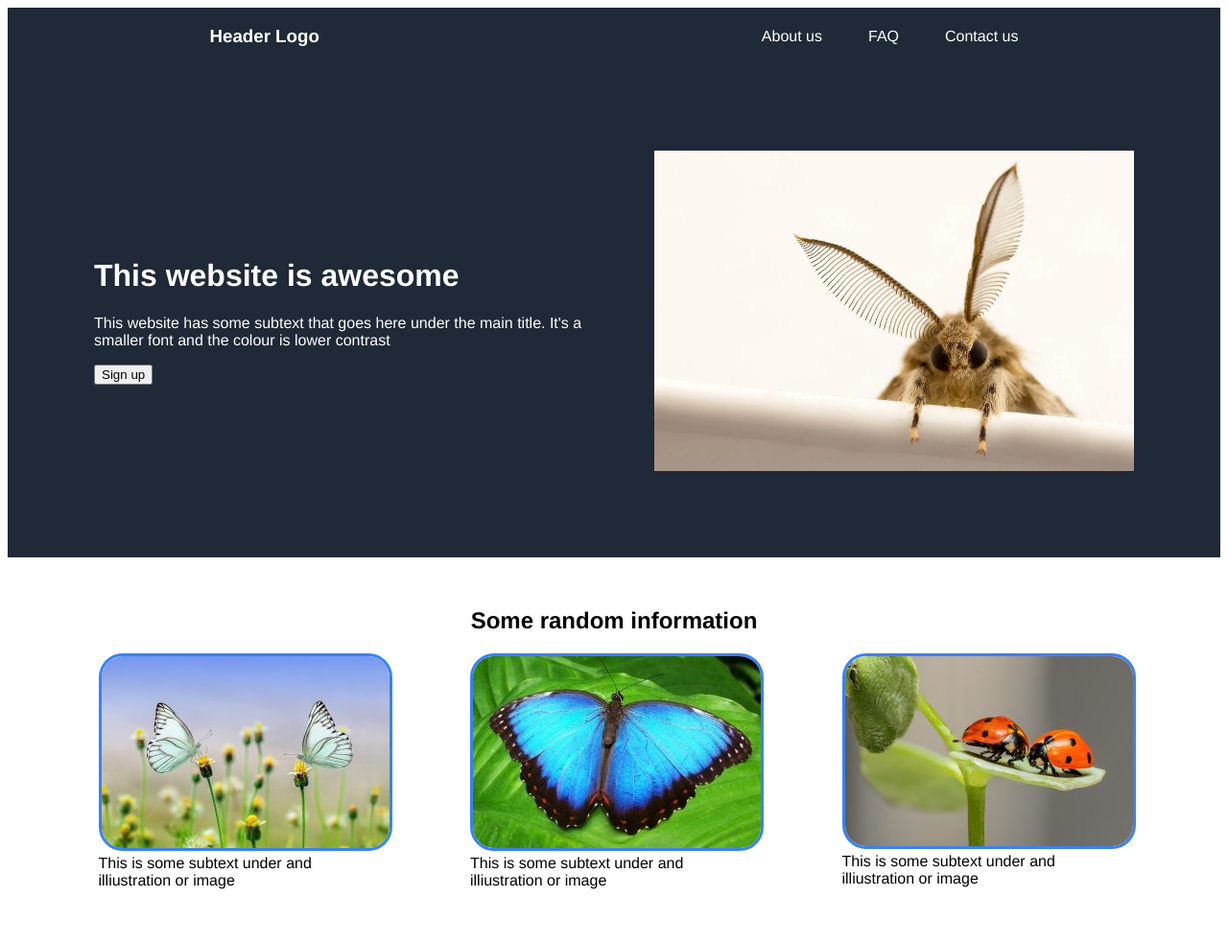
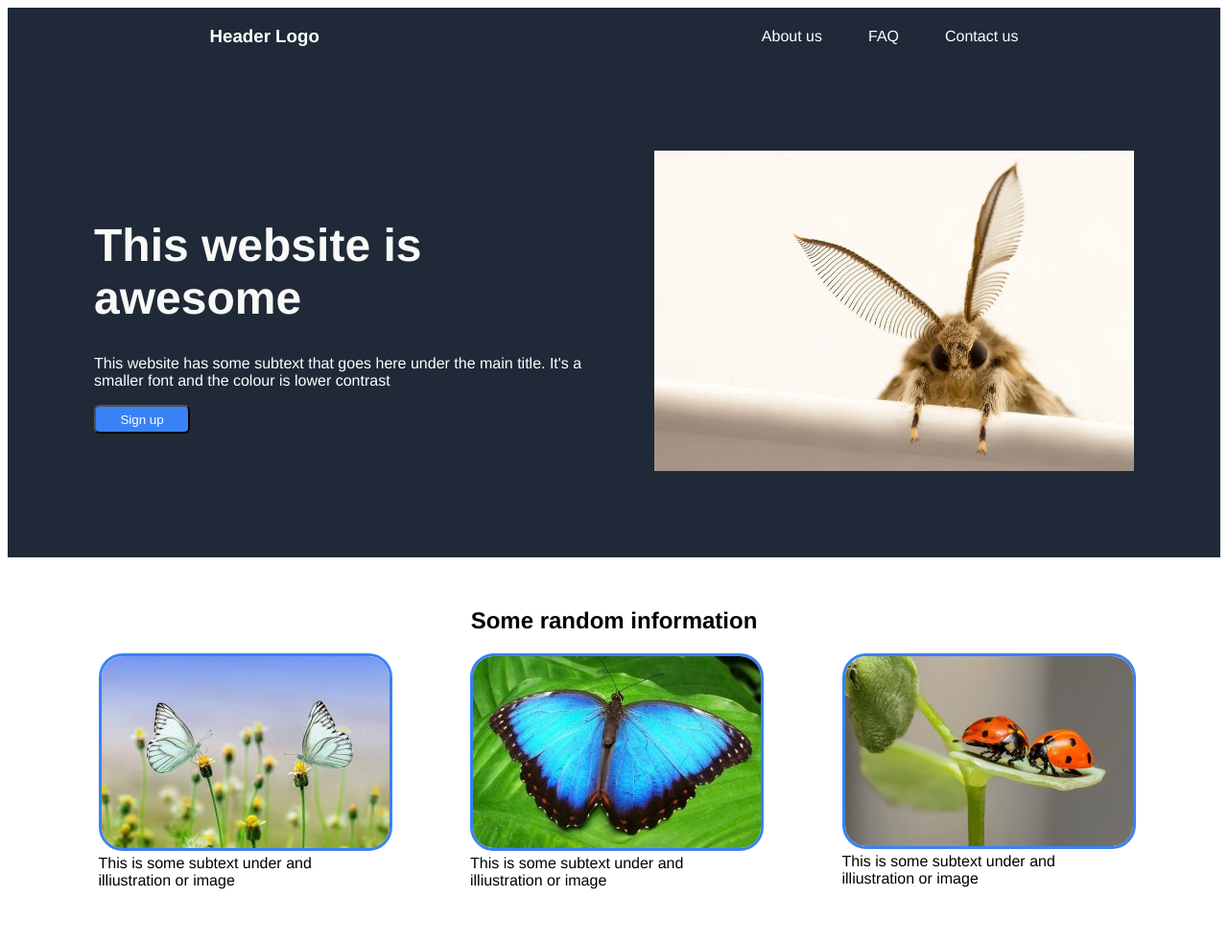
Before and after one commit to alex-soto-deb/landing-page, a plain HTML site: page index.html in a window 1280 px wide. Shown: the top 984 px of the page at 96% size. Drawn offline with Linux system fonts and the light colour scheme.

Commit message:
Styled the button and the box-1 text

```diff
--- a/style.css
+++ b/style.css
@@ -56,3 +56,19 @@ body{
     border: solid #3882f6;
     border-radius: 25px;
 }
+.box-1 button{
+color:white;
+background-color: #3882f6;
+border-radius: 6px;
+width: 100px;
+height: 30px;
+}
+h1{
+    font-size: 48px;
+    font-weight: 900;
+    color: #f9faf8;
+}
+p .box-1{
+    font-size: 18px;
+    color: #e5e7eb;
+}
```
